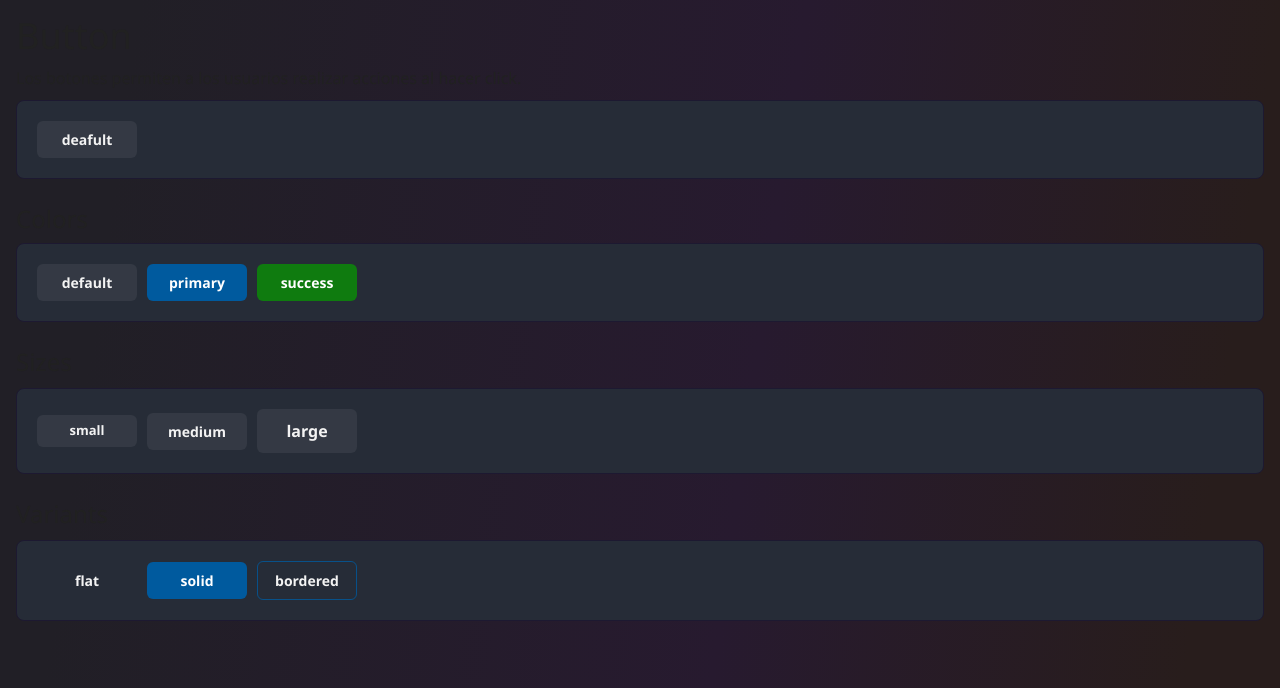
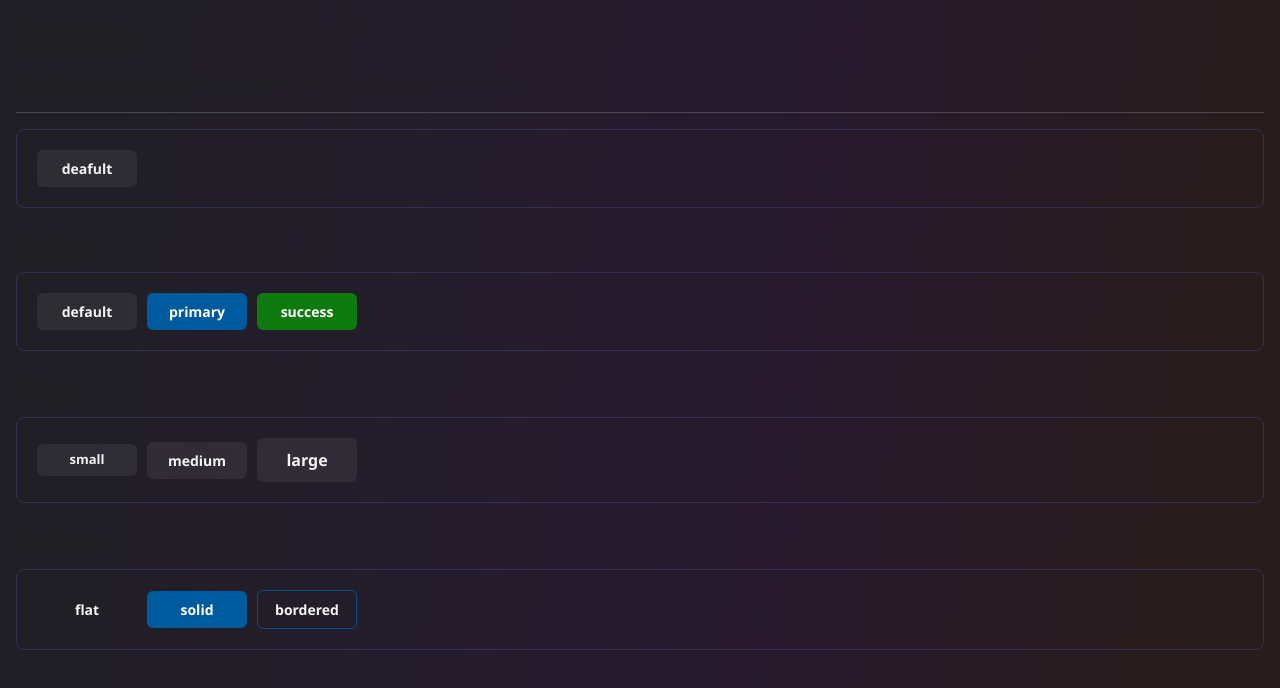
Before and after one commit to ayunierto/ayto-ui-react, a React (Vite) app: page / in a window 1280 px wide. Shown: the top 688 px of the page. Built offline with nearby package versions, Linux system fonts and the light colour scheme; a web font is replaced by a local one.

Commit message:
updated button component

```diff
--- a/src/packages/button/Button.module.css
+++ b/src/packages/button/Button.module.css
@@ -12,7 +12,7 @@ button {
   justify-content: center;
   outline-style: none;
   overflow: hidden;
-  transition: all 0.1s ease;
+  transition: all 0.3s ease;
   user-select: none;
 }
 
@@ -39,7 +39,7 @@ button.large {
 
 button.default {
   background-color: #ffffff10;
-  border-color: rgb(78, 67, 74);
+  border-color: #4e434a;
   color: #f3f3f3;
 }
 button.default:hover {
--- a/src/packages/button/Button.tsx
+++ b/src/packages/button/Button.tsx
@@ -1,4 +1,3 @@
-import React from "react";
 import styles from "./Button.module.css";
 
 type Props = {
--- a/src/pages/ButtonPage.tsx
+++ b/src/pages/ButtonPage.tsx
@@ -3,23 +3,32 @@ import Card from "../packages/card/Card";
 
 const ButtonPage = () => {
   return (
-    <>
+    <div className="flex flex-col gap-4">
       <h1 className="text-4xl">Button</h1>
 
       <p className="text-base">
         Los botones permiten a los usuarios realizar acciones al hacer click.
       </p>
+      <hr className="opacity-20" />
 
       <div className="flex flex-col gap-6">
         <div className="flex flex-col gap-2">
-          <Card size="large" style={{ display: "flex", gap: "10px" }}>
+          <Card
+            variant="bordered"
+            size="large"
+            style={{ display: "flex", gap: "10px" }}
+          >
             <Button variant="solid">deafult</Button>
           </Card>
         </div>
         <div className="flex flex-col gap-2">
           <h2 className="text-2xl">Colors</h2>
 
-          <Card size="large" style={{ display: "flex", gap: "10px" }}>
+          <Card
+            variant="bordered"
+            size="large"
+            style={{ display: "flex", gap: "10px" }}
+          >
             <Button color="default" variant="solid">
               default
             </Button>
@@ -37,6 +46,7 @@ const ButtonPage = () => {
           <h2 className="text-2xl">Sizes</h2>
 
           <Card
+            variant="bordered"
             size="large"
             style={{
               display: "flex",
@@ -59,6 +69,7 @@ const ButtonPage = () => {
         <div style={{ display: "flex", flexDirection: "column", gap: "10px" }}>
           <h2 className="text-2xl">Variants</h2>
           <Card
+            variant="bordered"
             size="large"
             style={{
               display: "flex",
@@ -78,7 +89,7 @@ const ButtonPage = () => {
           </Card>
         </div>
       </div>
-    </>
+    </div>
   );
 };
 
```
